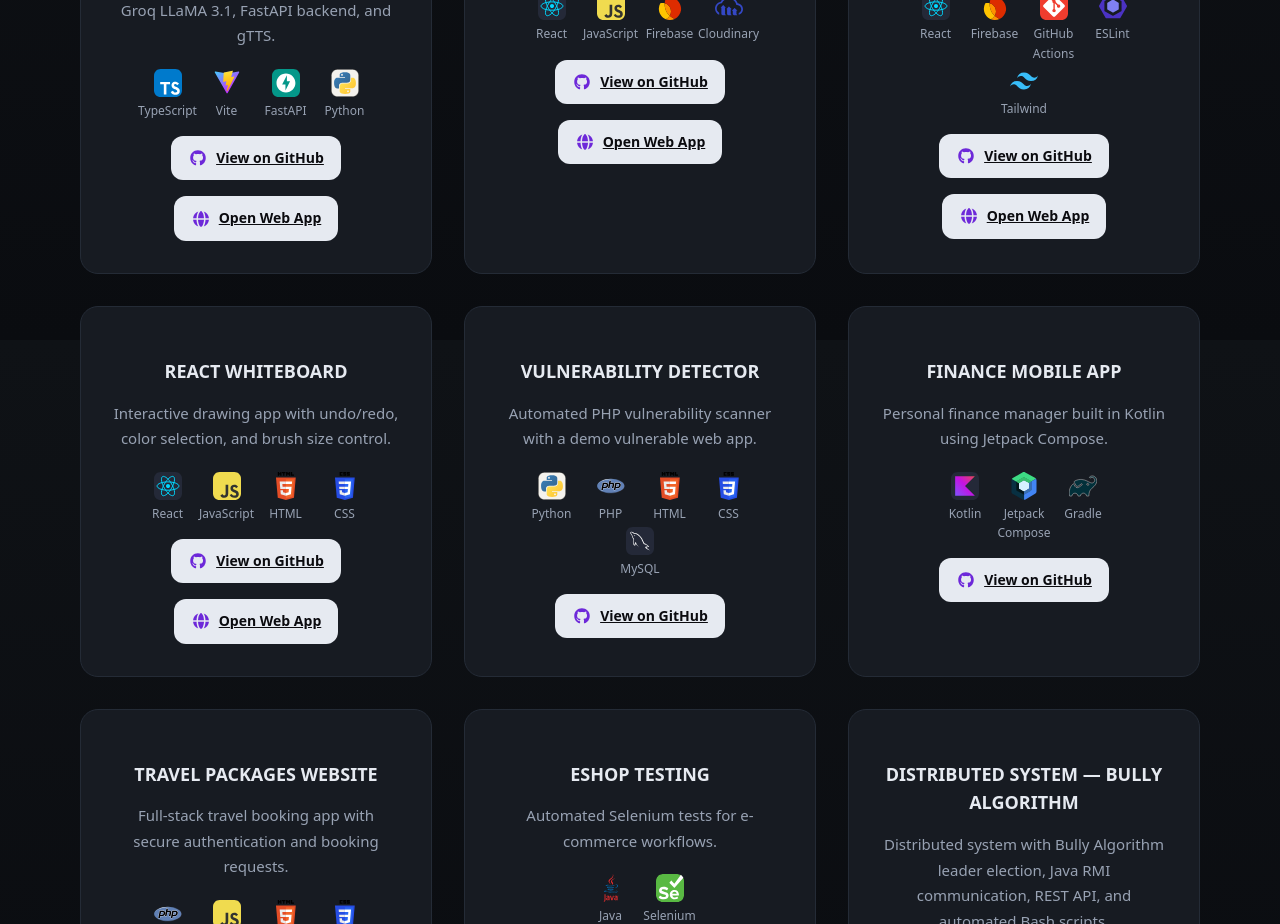
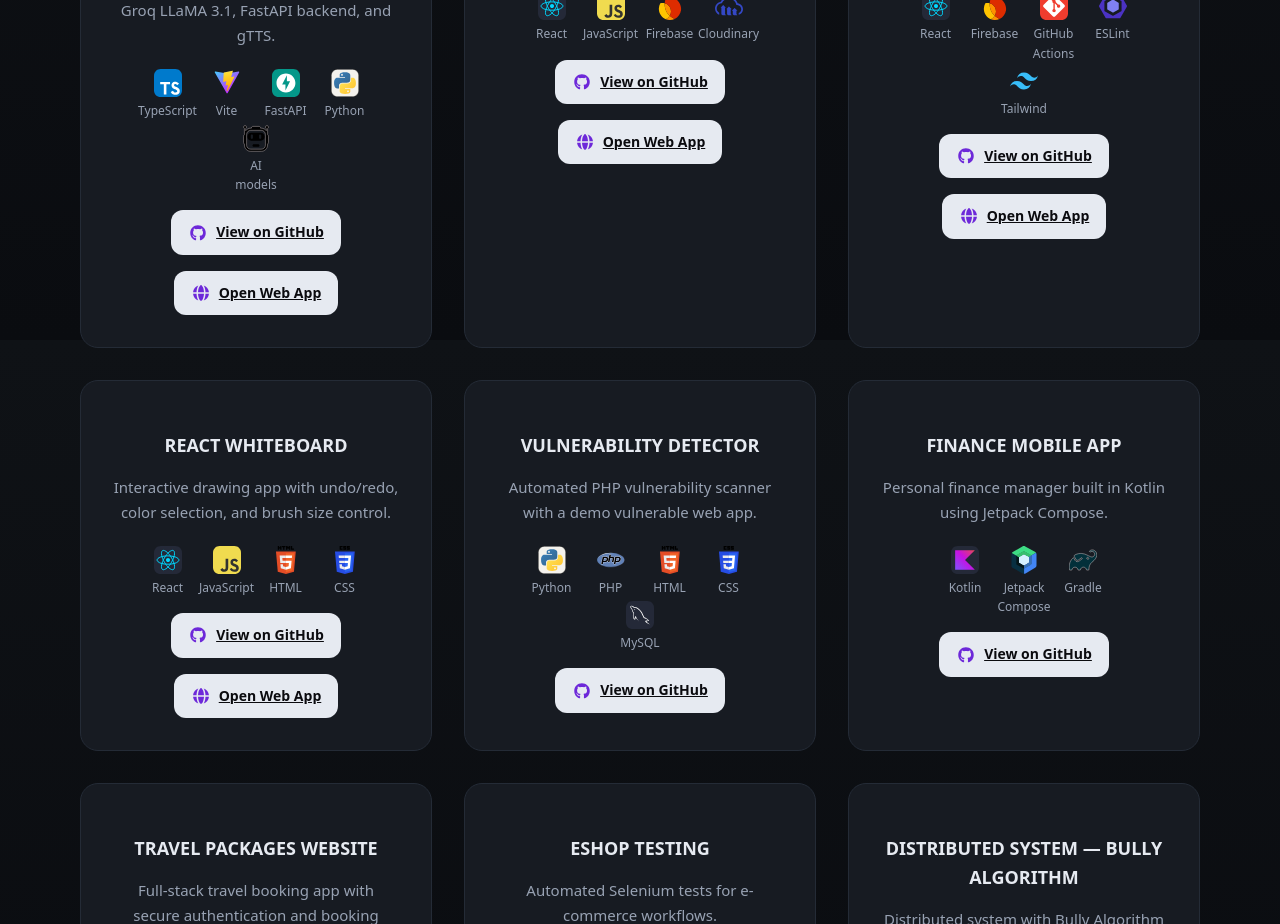
Before and after one commit to mathewtroy/pf, a Next.js app: page / in a window 1280 px wide. Shown: the part 1260-2184 px from the top of the page. Built offline with nearby package versions, Linux system fonts and the light colour scheme.

Commit message:
add ai model icon

```diff
--- a/src/data/projects.ts
+++ b/src/data/projects.ts
@@ -16,8 +16,8 @@ export const PROJECTS: ProjectItem[] = [
     key: "voicer",
     title: "VOICER AI ASSISTANT",
     desc: "Real-time AI voice assistant using TypeScript, FastAPI, Deepgram STT, Groq LLM, and gTTS.",
-    icons: [ICONS.ts, ICONS.vite, ICONS.fastapi, ICONS.python],
-    techLabels: ["TypeScript","Vite" ,"FastAPI","Python"],
+    icons: [ICONS.ts, ICONS.vite, ICONS.fastapi, ICONS.python, ICONS.ai],
+    techLabels: ["TypeScript","Vite" ,"FastAPI","Python","AI models"],
     github: "https://github.com/mathewtroy/voicer",
     website: "https://voicer-ai.vercel.app/",
   },
```
